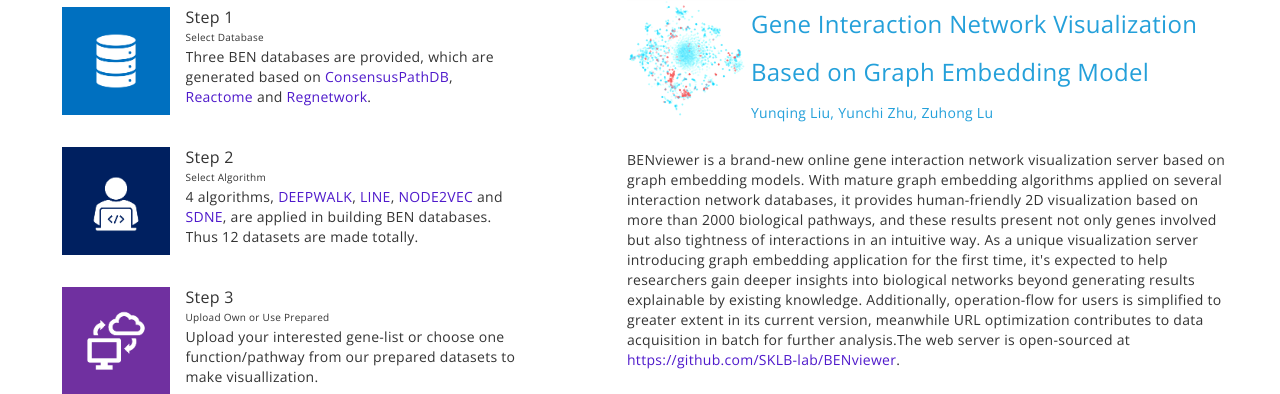
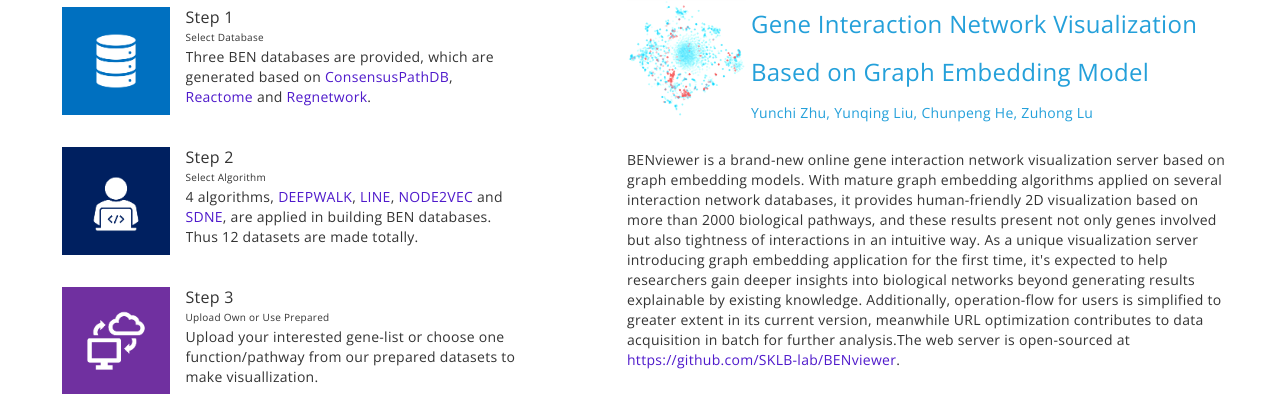
Before and after one commit to SKLB-lab/BENviewer, a PHP site: page / in a window 1280 px wide. Shown: the part 98-492 px from the top of the page. Run offline with PHP 8.4, Linux system fonts and the light colour scheme; some libraries are stand-ins or nearby versions.

Commit message:
更新 index.php

```diff
--- a/web/index.php
+++ b/web/index.php
@@ -138,7 +138,7 @@
                   <img src="./assets/img/cover.png" width="120" height="120">
                   <div class="titles">
                      <h1>Gene Interaction Network Visualization<br>Based on Graph Embedding Model</h1>
-                     <h2>Yunqing Liu, Yunchi Zhu, Zuhong Lu</h2>
+                     <h2>Yunchi Zhu, Yunqing Liu, Chunpeng He, Zuhong Lu</h2>
                   </div>
                </header>
                <section>
```
